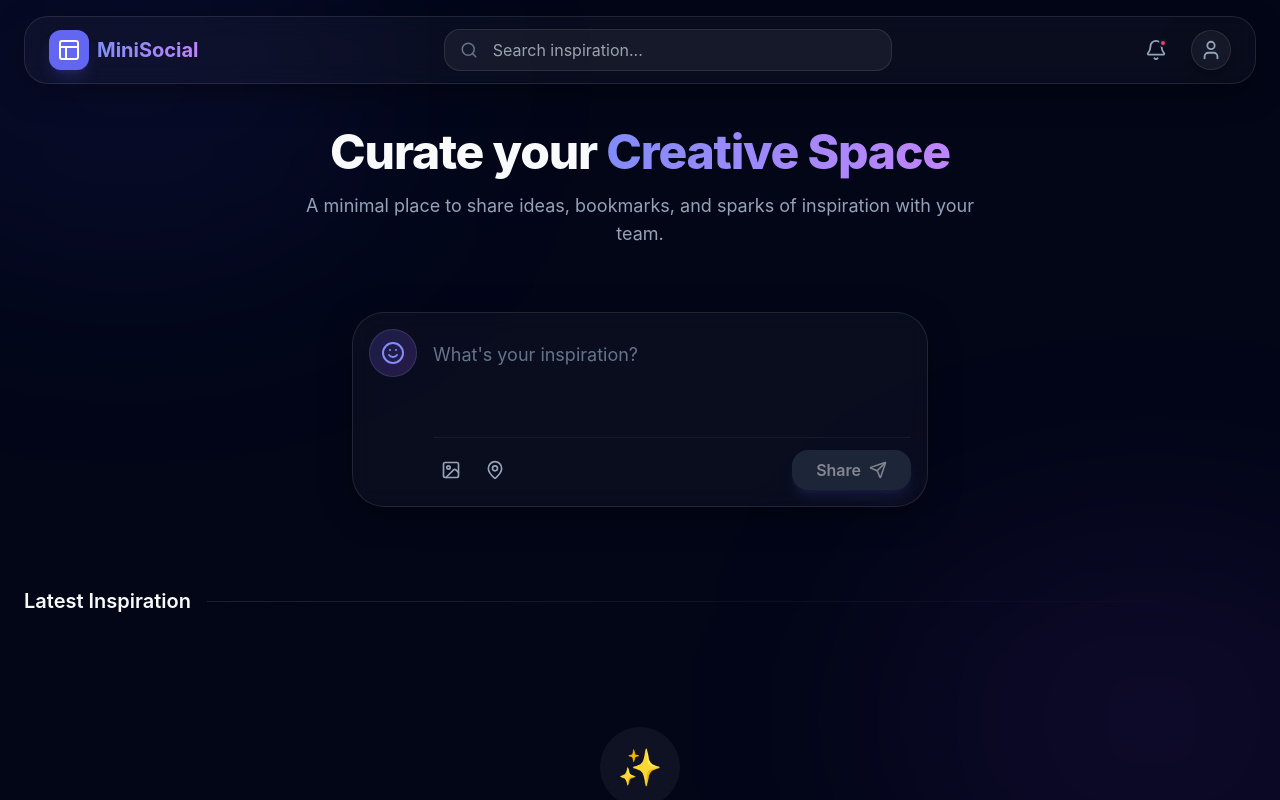
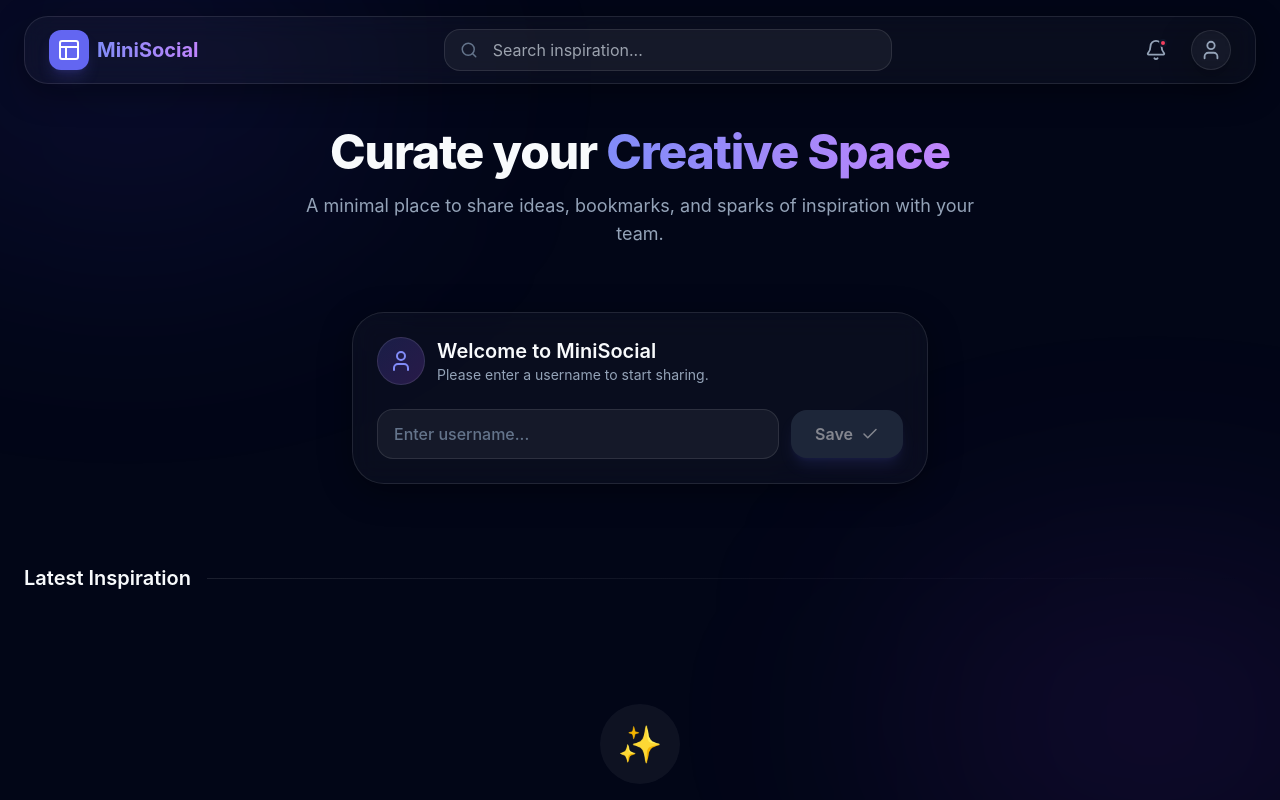
Before and after one commit to thec1rclehost123-cmd/minisocial_media, a React (Vite) app: page / in a window 1280 px wide. Shown: the top 800 px of the page. Built offline with nearby package versions, Linux system fonts and the light colour scheme.

Commit message:
Added post creation with username feature

```diff
--- a/src/App.jsx
+++ b/src/App.jsx
@@ -1,19 +1,27 @@
 import React, { useState, useEffect } from 'react';
 import Navbar from './components/Navbar';
-import CreatePost from './components/CreatePost';
+import PostInput from './components/PostInput';
+import UsernameInput from './components/UsernameInput';
 import Feed from './components/Feed';
-import { getPosts, addPost, deletePost, toggleLike } from './utils/storage';
+import { getPosts, addPost, deletePost, toggleLike, getUsername, saveUsername } from './utils/storage';
 
 function App() {
     const [posts, setPosts] = useState([]);
+    const [username, setUsername] = useState('');
 
-    // Load posts on initial render
+    // Load posts and username on initial render
     useEffect(() => {
         setPosts(getPosts());
+        setUsername(getUsername());
     }, []);
 
+    const handleSaveUsername = (name) => {
+        saveUsername(name);
+        setUsername(name);
+    }
+
     const handleAddPost = (content) => {
-        const newPost = addPost(content);
+        const newPost = addPost(content, username);
         setPosts([newPost, ...posts]);
     };
 
@@ -51,7 +59,11 @@ function App() {
                     </p>
                 </div>
 
-                <CreatePost onAddPost={handleAddPost} />
+                {username ? (
+                    <PostInput onAddPost={handleAddPost} />
+                ) : (
+                    <UsernameInput onSave={handleSaveUsername} />
+                )}
 
                 <div className="mt-20">
                     <div className="flex items-center gap-4 mb-8">
--- a/src/components/PostCard.jsx
+++ b/src/components/PostCard.jsx
@@ -10,7 +10,7 @@ const PostCard = ({ post, onLike, onDelete }) => {
                     <div className="w-8 h-8 rounded-full bg-gradient-to-tr from-indigo-500 to-purple-500 flex items-center justify-center">
                         <User size={16} className="text-white" />
                     </div>
-                    <span className="text-sm font-medium text-slate-300">User</span>
+                    <span className="text-sm font-medium text-slate-300">{post.username || "Anonymous"}</span>
                 </div>
 
                 <p className="text-slate-100 leading-relaxed">
@@ -18,7 +18,7 @@ const PostCard = ({ post, onLike, onDelete }) => {
                 </p>
 
                 <div className="mt-6 flex items-center justify-between text-xs text-slate-500">
-                    <span>{new Date(post.timestamp).toLocaleDateString()}</span>
+                    <span>{new Date(post.createdAt).toLocaleDateString()}</span>
                     <div className="flex items-center gap-1">
                         <Heart size={14} className={post.likes > 0 ? "fill-rose-500 text-rose-500" : ""} />
                         <span>{post.likes}</span>
--- a/src/components/CreatePost.jsx
+++ b/src/components/PostInput.jsx
@@ -1,7 +1,7 @@
 import React, { useState } from 'react';
 import { Send, Image as ImageIcon, Smile, MapPin } from 'lucide-react';
 
-const CreatePost = ({ onAddPost }) => {
+const PostInput = ({ onAddPost }) => {
     const [content, setContent] = useState('');
 
     const handleSubmit = (e) => {
@@ -50,4 +50,4 @@ const CreatePost = ({ onAddPost }) => {
     );
 };
 
-export default CreatePost;
+export default PostInput;
--- /dev/null
+++ b/src/components/UsernameInput.jsx
@@ -0,0 +1,50 @@
+import React, { useState } from 'react';
+import { User, Check } from 'lucide-react';
+
+const UsernameInput = ({ onSave }) => {
+    const [username, setUsername] = useState('');
+
+    const handleSubmit = (e) => {
+        e.preventDefault();
+        if (username.trim()) {
+            onSave(username.trim());
+        }
+    };
+
+    return (
+        <div className="max-w-xl mx-auto mb-12">
+            <form onSubmit={handleSubmit} className="glass rounded-[2rem] p-6 border-white/5 shadow-xl">
+                <div className="flex flex-col gap-4">
+                    <div className="flex items-center gap-3 mb-2">
+                        <div className="w-12 h-12 rounded-full bg-gradient-to-br from-indigo-500/20 to-purple-500/20 flex items-center justify-center border border-white/10">
+                            <User size={24} className="text-indigo-400" />
+                        </div>
+                        <div>
+                            <h3 className="text-xl font-semibold">Welcome to MiniSocial</h3>
+                            <p className="text-sm text-slate-400">Please enter a username to start sharing.</p>
+                        </div>
+                    </div>
+
+                    <div className="flex items-center gap-3">
+                        <input
+                            type="text"
+                            value={username}
+                            onChange={(e) => setUsername(e.target.value)}
+                            placeholder="Enter username..."
+                            className="flex-1 bg-white/5 border border-white/10 rounded-2xl px-4 py-3 focus:outline-none focus:ring-2 focus:ring-indigo-500/50 text-slate-100 placeholder:text-slate-500 transition-all font-medium"
+                        />
+                        <button
+                            type="submit"
+                            disabled={!username.trim()}
+                            className="bg-indigo-500 hover:bg-indigo-600 disabled:opacity-50 disabled:bg-slate-700 text-white font-semibold px-6 py-3 rounded-2xl flex items-center gap-2 transition-all transform active:scale-95 shadow-lg shadow-indigo-500/25 whitespace-nowrap"
+                        >
+                            Save <Check size={18} />
+                        </button>
+                    </div>
+                </div>
+            </form>
+        </div>
+    );
+};
+
+export default UsernameInput;
--- a/src/utils/storage.js
+++ b/src/utils/storage.js
@@ -1,4 +1,13 @@
-const STORAGE_KEY = 'minisocial_posts';
+const STORAGE_KEY = 'posts';
+const USERNAME_KEY = 'username';
+
+export const getUsername = () => {
+    return localStorage.getItem(USERNAME_KEY) || '';
+};
+
+export const saveUsername = (username) => {
+    localStorage.setItem(USERNAME_KEY, username);
+};
 
 export const getPosts = () => {
     const posts = localStorage.getItem(STORAGE_KEY);
@@ -9,13 +18,14 @@ export const savePosts = (posts) => {
     localStorage.setItem(STORAGE_KEY, JSON.stringify(posts));
 };
 
-export const addPost = (content) => {
+export const addPost = (content, username) => {
     const posts = getPosts();
     const newPost = {
         id: Date.now(),
+        username,
         content,
         likes: 0,
-        timestamp: new Date().toISOString()
+        createdAt: new Date().toISOString()
     };
     savePosts([newPost, ...posts]);
     return newPost;
```
Also changed, not shown: 1 other file (tests, documents, lock files or other folders).
